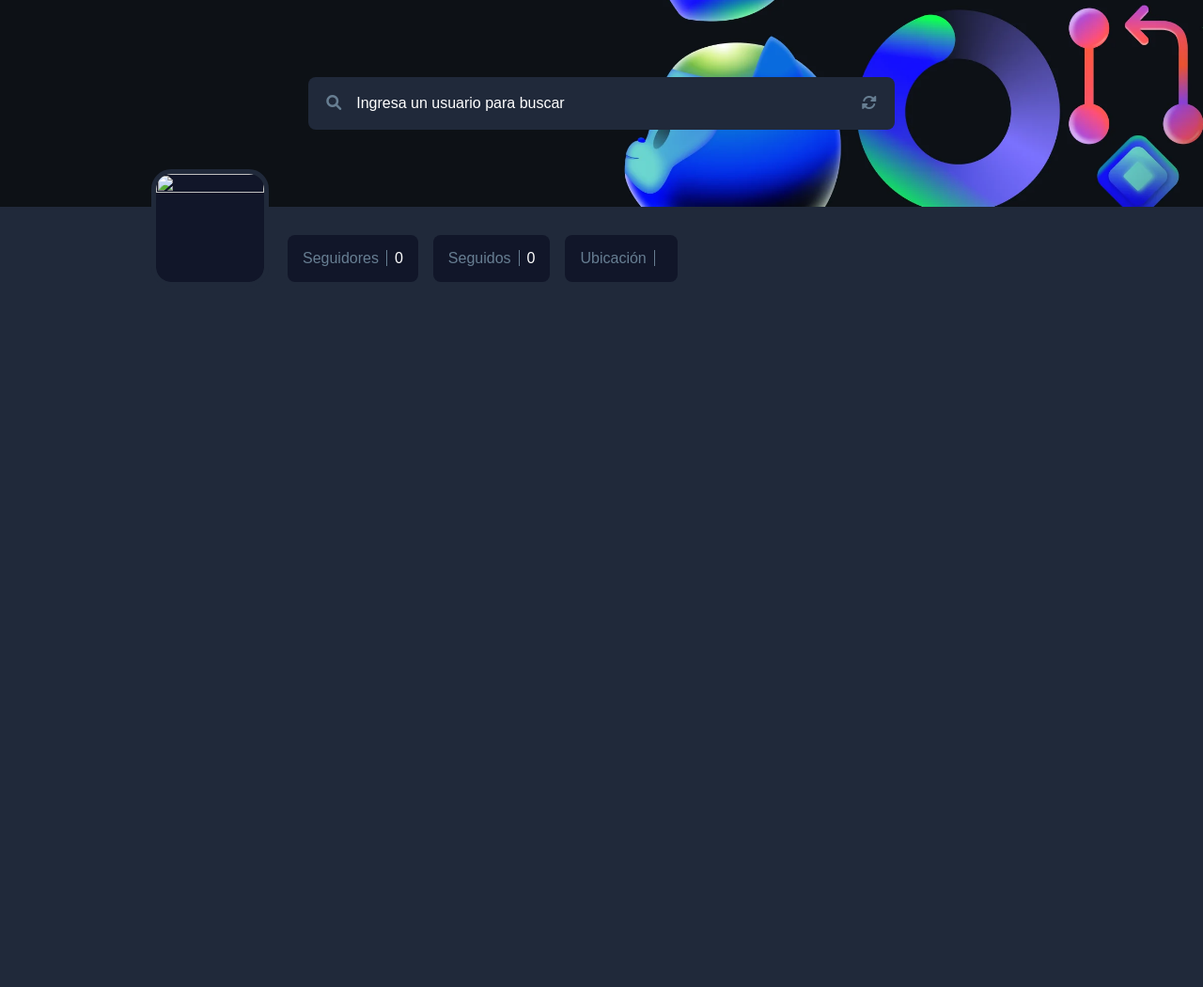
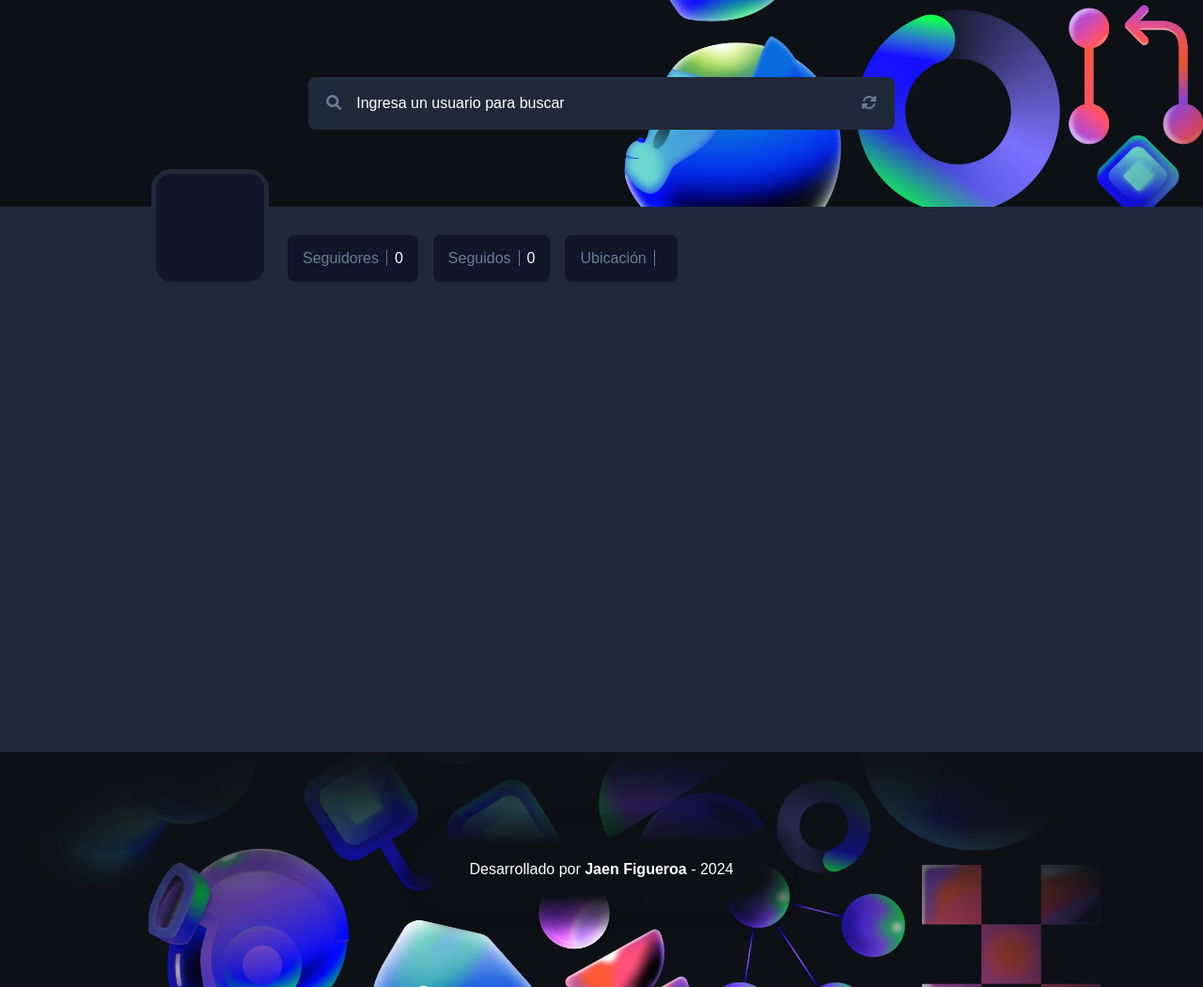
Before and after one commit to jaenfigueroa/github-search-ts, a website built with Vite: page index.html in a window 1280 px wide. Shown: the whole page at 94% size. Before the commit the page ends 800 px from the top, so only its background shows below. Built offline with nearby package versions, Linux system fonts and the light colour scheme; no server answers; files whose address does not match are found by name.

Commit message:
add footer

```diff
--- a/index.html
+++ b/index.html
@@ -14,11 +14,11 @@
 <body>
   <header class="header">
     <div class="search">
-      <button title="Buscar usuario" id="button-search">
+      <button title="Buscar usuario ingresado" id="button-search">
         <i class="fa-solid fa-magnifying-glass" ></i>
       </button>
       <input type="search" placeholder="Ingresa un usuario para buscar" id="search-user">
-      <button title="Obtener usuario random" id="button-random">
+      <button title="Obtener un usuario aleatorio" id="button-random">
         <i class="fa-solid fa-rotate" ></i>
       </button>
     </div>
@@ -26,7 +26,7 @@
 
   <main class="main">
       <section class="banner">
-        <img src="" alt="" class="avatar-profile" id="profile-img" >
+        <img src="transparent.png" alt="" class="avatar-profile" id="profile-img" >
 
         <div class="item-container">
           <p class="item">
@@ -53,6 +53,10 @@
       <div class="card-container" id="card-container"></div>
   </main>
 
+  <footer class="footer">
+    <p>Desarrollado por <a href="https://github.com/jaenfigueroa" target="_blank">Jaen Figueroa</a> - 2024</p>
+  </footer>
+
   <dialog id="modal" class="modal">
     <div>
       <button id="close-dialog" class="close-modal">&times;</button>
--- /dev/null
+++ b/styles/components/footer.css
@@ -0,0 +1,36 @@
+.footer{
+  background: #0D1116;
+  padding: 1rem;
+  display: flex;
+  justify-content: center;
+  align-items: center;
+  bottom: 0;
+  height: 250px;
+  background-image: url('./github-bg.webp'), url('/github-bg.webp');
+  background-position: center start;
+  background-size: cover;
+  background-repeat: no-repeat;
+
+  p{
+    background: #0D1116;
+    padding: 1rem 2rem;
+    border-radius: 5rem;
+    text-align: center;
+    box-shadow:
+    0px 0px 10px 10px rgb(13, 17, 22),
+    0px 0px 10px 25px rgba(13, 17, 22, 0.5),
+    0px 0px 10px 35px rgba(13, 17, 22, 0.3),
+    0px 0px 10px 40px rgba(13, 17, 22, 0.2);
+
+    a{
+      color: var(--text-primary);
+      text-decoration: none;
+      font-weight: bold;
+      transition: 0.3s;
+
+      &:hover{
+        color: #96CFAC;
+      }
+    }
+  }
+}
--- a/styles/components/main.css
+++ b/styles/components/main.css
@@ -7,6 +7,13 @@
   flex-direction: column;
   gap: 2.5rem;
   padding-inline: 1rem;
+
+  min-height: calc(100vh - 150px);
+
+  @media (width > 800px) {
+    min-height: calc(100vh - 220px);
+  }
+
 
   .banner {
     display: flex;
--- a/styles/index.css
+++ b/styles/index.css
@@ -3,8 +3,10 @@
 
 @import './components/header.css';
 @import './components/main.css';
+@import './components/footer.css';
 @import './components/modal.css';
 
 body {
   background: var(--bg-primary);
+  position: relative;
 }
```
Also changed, not shown: public/transparent.png (added).
